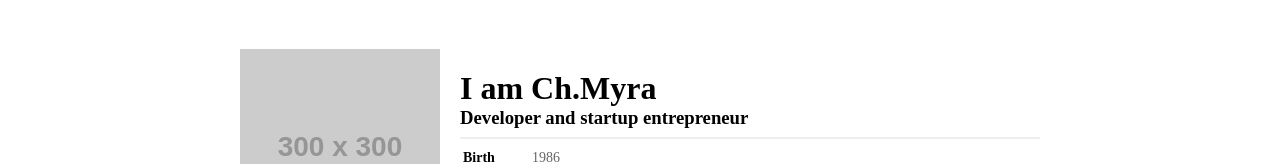
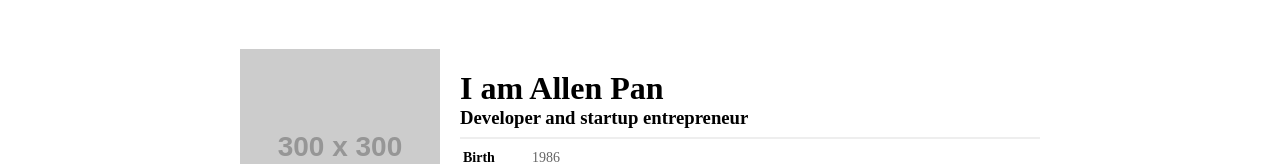
Before and after one commit to panjau/my-personal-web, a plain HTML site: page index.html in a window 1280 px wide. Shown: the part 122-286 px from the top of the page. Drawn offline with Linux system fonts and the light colour scheme; placeholder pictures from the web are drawn by us.

Commit message:
undate name

```diff
--- a/index.html
+++ b/index.html
@@ -21,7 +21,7 @@
             <img src='https://placehold.it/300x300'>
           </div>
           <div id="my-info">
-              <h1>I am Ch.Myra</h1>
+              <h1>I am Allen Pan</h1>
               <h3>Developer and startup entrepreneur</h3>
               <hr>
               <table>
```
